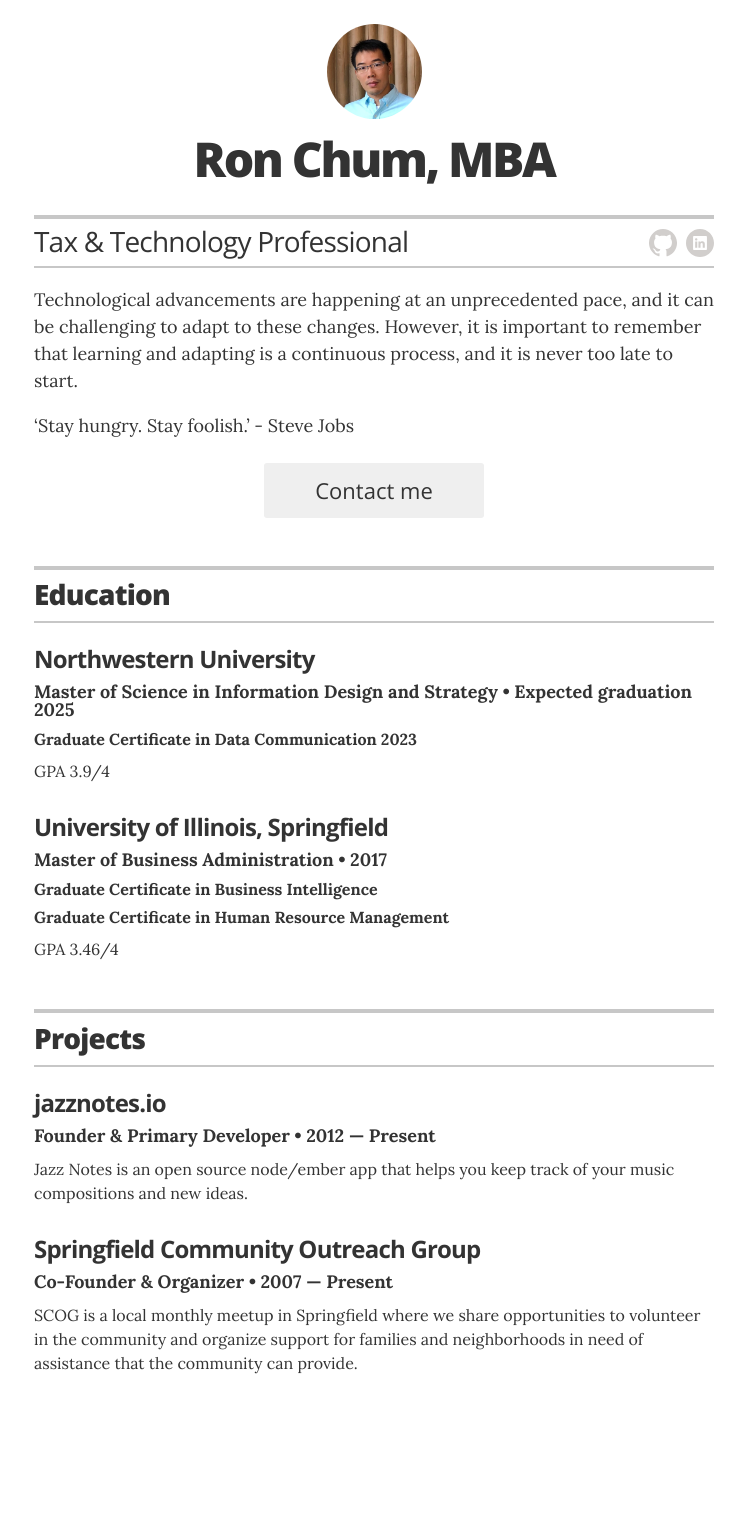
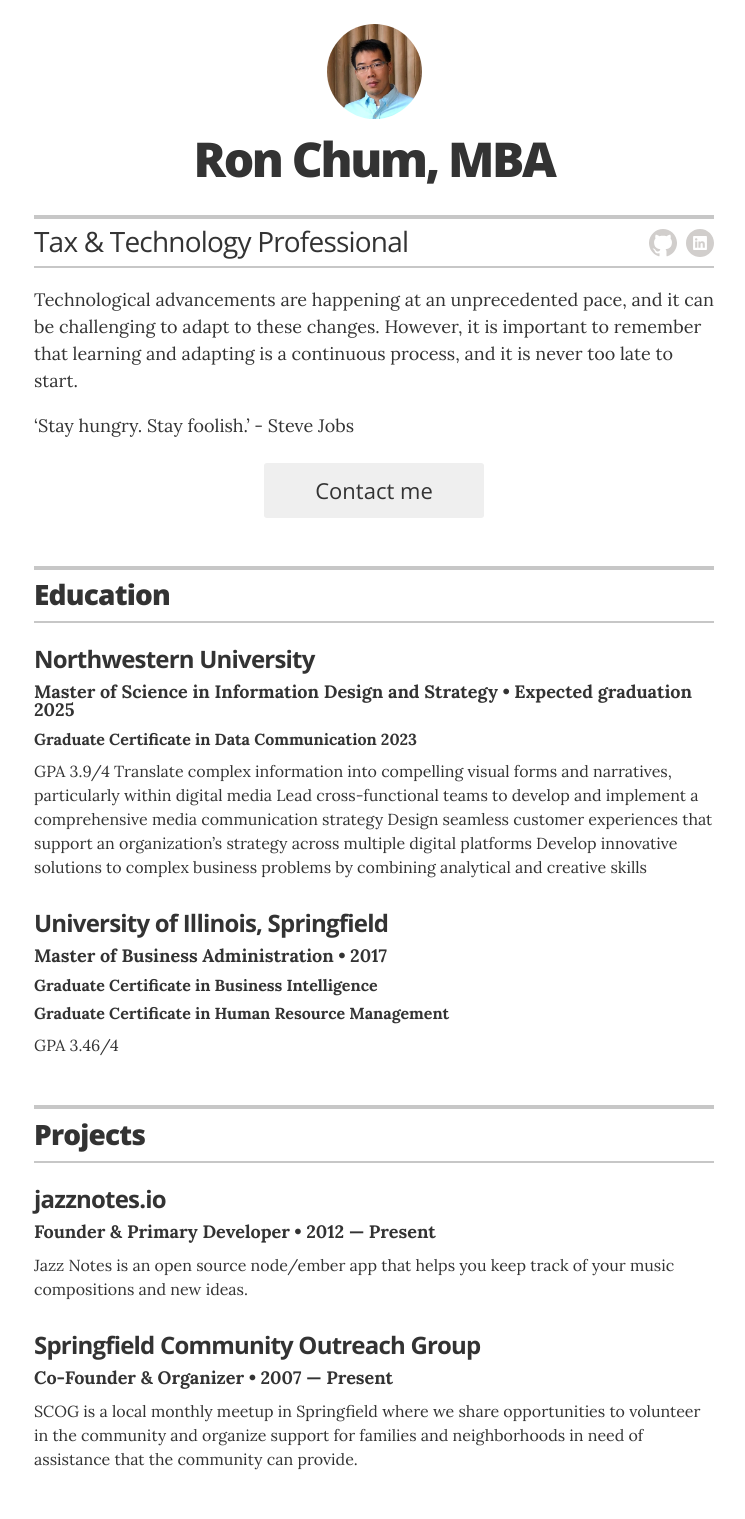
Before and after one commit to rchum/portfolio, a Jekyll site: the page built from index.html, in a window 1280 px wide. Shown: the whole page, without its empty margins (266-1011 px from the left). Built offline with Jekyll 4.4.1, drawn with Linux system fonts in a browser that asks for light colours; before the commit the page ends 1423 px from its top, so only the background shows below that.

Commit message:
Update education.yml

```diff
--- a/_data/education.yml
+++ b/_data/education.yml
@@ -4,6 +4,11 @@
   year: Expected graduation 2025
   award: Graduate Certificate in Data Communication 2023
   summary: GPA 3.9/4
+    Translate complex information into compelling visual forms and narratives, particularly within digital media
+    Lead cross-functional teams to develop and implement a comprehensive media communication strategy
+    Design seamless customer experiences that support an organization’s strategy across multiple digital platforms
+    Develop innovative solutions to complex business problems by combining analytical and creative skills
+
 
 
 - degree: Master of Business Administration
```
